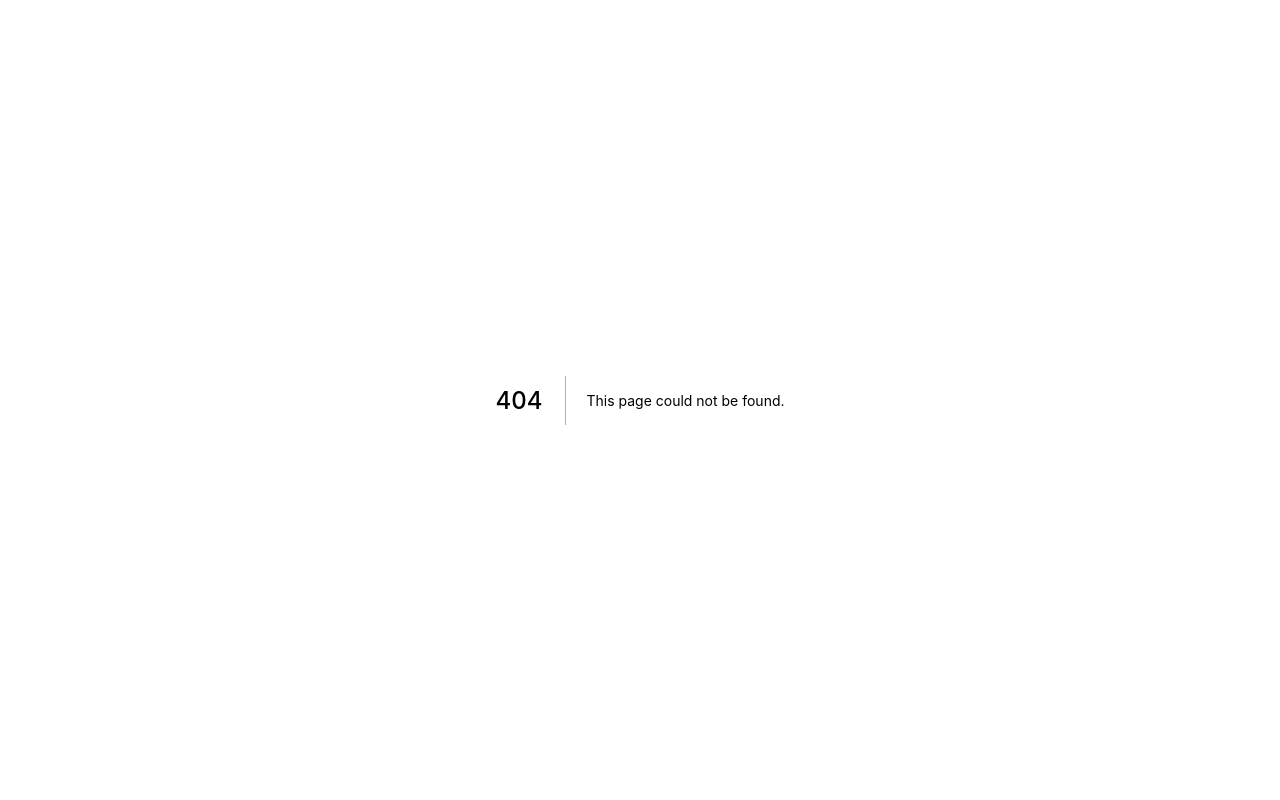
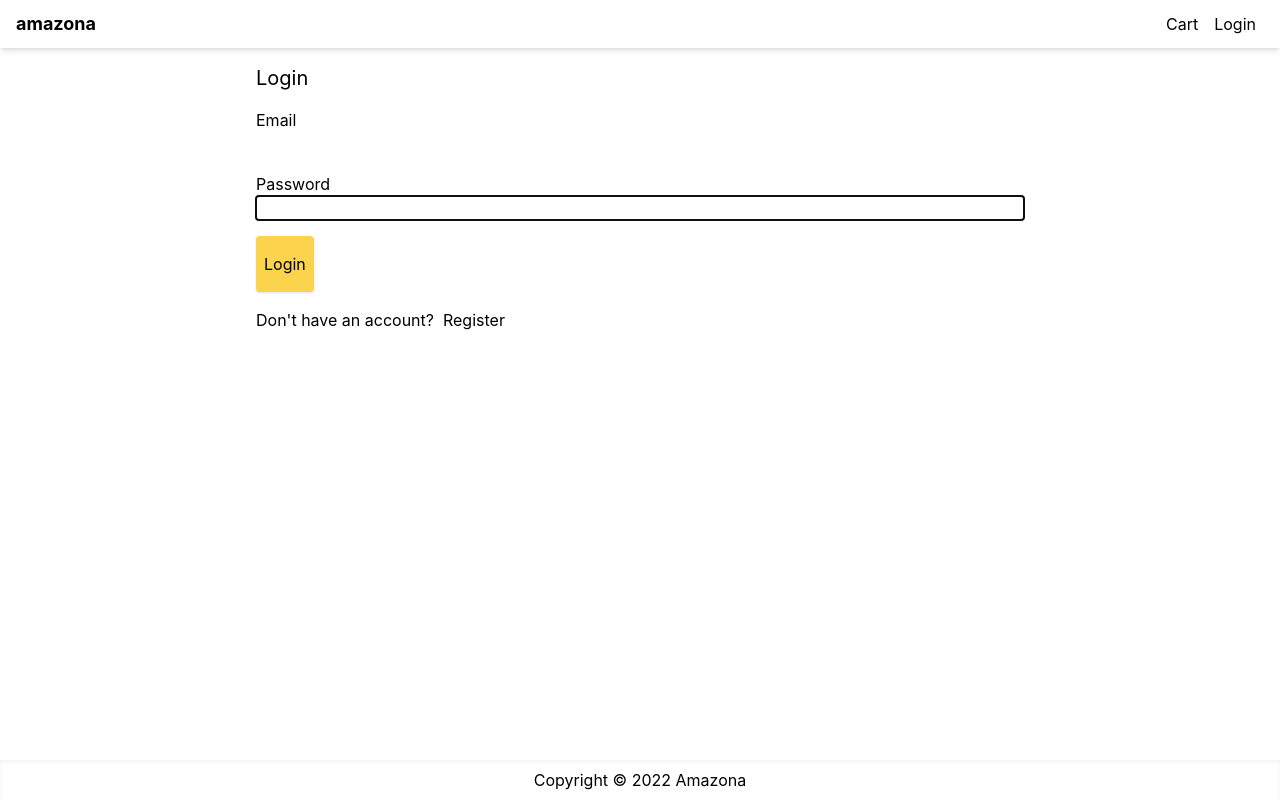
Before and after one commit to MayceAlazzawi/Next-tailwind-ecommerce, a Next.js app: page /login in a window 1280 px wide. Before the commit this address had no page. Built offline with nearby package versions, Linux system fonts and the light colour scheme; no server answers.

Commit message:
creating login api

```diff
--- a/components/Layout.js
+++ b/components/Layout.js
@@ -1,9 +1,14 @@
+import { useSession } from 'next-auth/react';
 import Head from 'next/head';
 import Link from 'next/link';
-import React, { useContext } from 'react';
+import React, { useContext, useEffect, useState } from 'react';
+import { ToastContainer } from 'react-toastify';
+import 'react-toastify/dist/ReactToastify.css';
 import { store } from '../utils/store';
 
 export default function Layout({ title, children }) {
+  const { status, data: session } = useSession();
+
   const { state } = useContext(store);
   const { cart } = state;
   return (
@@ -13,11 +18,14 @@
         <meta name="description" content="Ecommerce Website" />
         <link rel="icon" href="/favicon.ico" />
       </Head>
+
+      <ToastContainer position="bottom-center" limit={1} />
+
       <div className="flex min-h-screen flex-col justify-between ">
         <header>
           <nav className="flex h-12 items-center px-4 justify-between shadow-md">
             <Link href="/">
-              <a className="text-lg font-bold">Pebbel</a>
+              <a className="text-lg font-bold">amazona</a>
             </Link>
             <div>
               <Link href="/cart">
@@ -30,9 +38,16 @@
                   )}
                 </a>
               </Link>
-              <Link href="/login">
-                <a className="p-2">Login</a>
-              </Link>
+
+              {status === 'loading' ? (
+                'Loading'
+              ) : session?.user ? (
+                session.user.name
+              ) : (
+                <Link href="/login">
+                  <a className="p-2">Login</a>
+                </Link>
+              )}
             </div>
           </nav>
         </header>
@@ -44,41 +59,3 @@
     </>
   );
 }
-
-// import Head from 'next/head'
-// import Link from 'next/link'
-// import React, { useContext } from 'react';
-// import { Store } from '../utils/store';
-
-// const Layout = ({ title, children }) => {
-//   const { state, dispatch } = useContext(Store);
-//   const { cart } = state;
-//   return (
-//     <>
-//       <Head>
-//         <title>{title ? title + '- Amazoni' : 'Amazoni'}</title>
-//         < meta name="description" content="Generated by create next app" />
-//         <link rel="icon" href="/favicon.ico" />
-//       </Head>
-//       <div className='flex min-h-screen flex-col justify-between'>
-//         <header>
-//           <nav className='h-12 items-center px-4 flex justify-between shadow-md'>
-//             <Link href="/">
-//               <a className='text-lg font-bold'>Amazoni</a>
-//             </Link>
-//             <div>
-//               <Link href="cart"><a className='p-2' >Cart</a></Link>
-//               <Link href="login"><a className='p-2'>Login</a></Link>
-//             </div>
-//           </nav>
-//         </header>
-//         <main className="container m-auto px-4 mt-4">{children}</main>
-//         <footer className='flex h-10 items-center justify-center shadow-inner'>
-//           <p> copy right @ 2022 Amazonii</p>
-//         </footer>
-//       </div>
-//     </>
-//   )
-// }
-
-// export default Layout
--- a/package.json
+++ b/package.json
@@ -16,7 +16,9 @@
     "next-auth": "^4.10.3",
     "react": "18.2.0",
     "react-dom": "18.2.0",
-    "react-hook-form": "^7.34.0"
+    "react-hook-form": "^7.34.0",
+    "react-toastify": "^9.0.8",
+    "toastify": "^2.0.1"
   },
   "devDependencies": {
     "@types/react": "^18.0.15",
--- a/pages/_app.js
+++ b/pages/_app.js
@@ -1,12 +1,14 @@
-import '../styles/globals.css'
-import { StoreProvider } from '../utils/store'
+import '../styles/globals.css';
+import { SessionProvider } from 'next-auth/react';
+import { StoreProvider } from '../utils/store';
 
-function MyApp({ Component, pageProps }) {
+function MyApp({ Component, pageProps: { session, ...pageProps } }) {
   return (
-    <StoreProvider>
-      <Component {...pageProps} />
-    </StoreProvider>
-  )
+    <SessionProvider session={session}>
+      <StoreProvider>
+        <Component {...pageProps} />
+      </StoreProvider>
+    </SessionProvider>
+  );
 }
-
 export default MyApp
--- /dev/null
+++ b/pages/api/auth/[...nextauth].js
@@ -0,0 +1,44 @@
+import bcryptjs from 'bcryptjs';
+import NextAuth from 'next-auth';
+import CredentialsProvider from 'next-auth/providers/credentials';
+import User from '../../../modals/User';
+import db from '../../../utils/db';
+
+export default NextAuth({
+  session: {
+    strategy: 'jwt',
+  },
+  callbacks: {
+    async jwt({ token, user }) {
+      if (user?._id) token._id = user._id;
+      if (user?.isAdmin) token.isAdmin = user.isAdmin;
+      return token;
+    },
+    async session({ session, token }) {
+      if (token?._id) session.user._id = token._id;
+      if (token?.isAdmin) session.user.isAdmin = token.isAdmin;
+      return session;
+    },
+  },
+  providers: [
+    CredentialsProvider({
+      async authorize(credentials) {
+        await db.connect();
+        const user = await User.findOne({
+          email: credentials.email,
+        });
+        await db.disconnect();
+        if (user && bcryptjs.compareSync(credentials.password, user.password)) {
+          return {
+            _id: user._id,
+            name: user.name,
+            email: user.email,
+            image: 'f',
+            isAdmin: user.isAdmin,
+          };
+        }
+        throw new Error('Invalid email or password');
+      },
+    }),
+  ],
+});
--- /dev/null
+++ b/pages/login.js
@@ -0,0 +1,93 @@
+import Link from 'next/link';
+import React, { useEffect } from 'react';
+import { signIn, useSession } from 'next-auth/react';
+import { useForm } from 'react-hook-form';
+import Layout from '../components/Layout';
+import { getError } from '../utils/error';
+import { toast } from 'react-toastify';
+import { useRouter } from 'next/router';
+
+export default function LoginScreen() {
+  const { data: session } = useSession();
+
+  const router = useRouter();
+  const { redirect } = router.query;
+
+  useEffect(() => {
+    if (session?.user) {
+      router.push(redirect || '/');
+    }
+  }, [router, session, redirect]);
+
+  const {
+    handleSubmit,
+    register,
+    formState: { errors },
+  } = useForm();
+  const submitHandler = async ({ email, password }) => {
+    try {
+      const result = await signIn('credentials', {
+        redirect: false,
+        email,
+        password,
+      });
+      if (result.error) {
+        toast.error(result.error);
+      }
+    } catch (err) {
+      toast.error(getError(err));
+    }
+  };
+  return (
+    <Layout title="Login">
+      <form
+        className="mx-auto max-w-screen-md"
+        onSubmit={handleSubmit(submitHandler)}
+      >
+        <h1 className="mb-4 text-xl">Login</h1>
+        <div className="mb-4">
+          <label htmlFor="email">Email</label>
+          <input
+            type="email"
+            {...register('email', {
+              required: 'Please enter email',
+              pattern: {
+                value: /^[a-zA-Z0-9_.+-]+@[a-zA-Z0-9-]+.[a-zA-Z0-9-.]+$/i,
+                message: 'Please enter valid email',
+              },
+            })}
+            className="w-full"
+            id="email"
+            autoFocus
+          ></input>
+          {errors.email && (
+            <div className="text-red-500">{errors.email.message}</div>
+          )}
+        </div>
+        <div className="mb-4">
+          <label htmlFor="password">Password</label>
+          <input
+            type="password"
+            {...register('password', {
+              required: 'Please enter password',
+              minLength: { value: 6, message: 'password is more than 5 chars' },
+            })}
+            className="w-full"
+            id="password"
+            autoFocus
+          ></input>
+          {errors.password && (
+            <div className="text-red-500 ">{errors.password.message}</div>
+          )}
+        </div>
+        <div className="mb-4 ">
+          <button className="primary-button">Login</button>
+        </div>
+        <div className="mb-4 ">
+          Don&apos;t have an account? &nbsp;
+          <Link href="register">Register</Link>
+        </div>
+      </form>
+    </Layout>
+  )
+}
--- /dev/null
+++ b/utils/error.js
@@ -0,0 +1,7 @@
+
+const getError = (err) =>
+  err.response && err.response.data && err.response.data.message
+    ? err.response.data.message
+    : err.message;
+
+export { getError };
```
Also changed, not shown: 1 other file (tests, documents, lock files or other folders).
